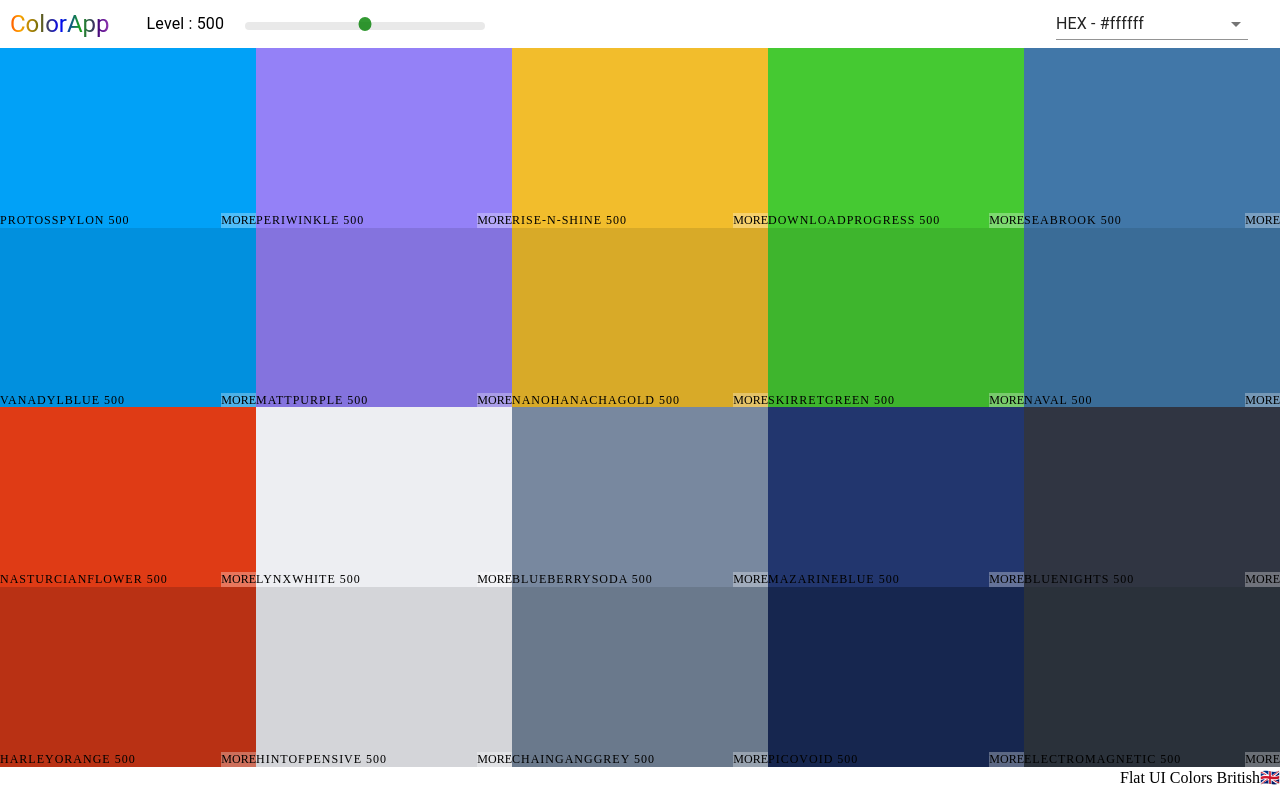
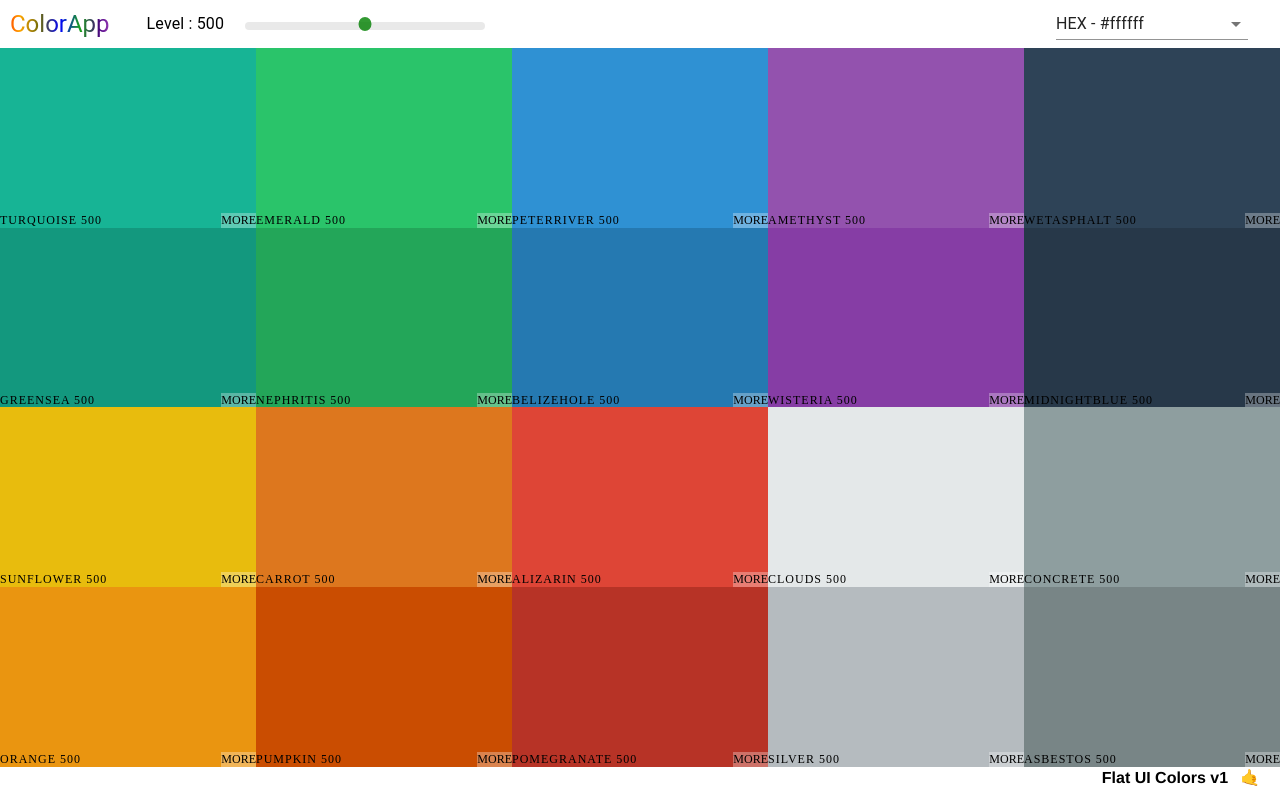
Before and after one commit to Maheen16/Color-App, a React (Create React App) app: page /palette/1 in a window 1280 px wide. Built offline with nearby package versions, Linux system fonts and the light colour scheme.

Commit message:
setup react-router

```diff
--- a/package.json
+++ b/package.json
@@ -16,6 +16,7 @@
     "react": "^17.0.2",
     "react-copy-to-clipboard": "^5.0.4",
     "react-dom": "^17.0.2",
+    "react-router-dom": "^6.2.2",
     "react-scripts": "5.0.0",
     "web-vitals": "^2.1.4"
   },
--- a/src/App.js
+++ b/src/App.js
@@ -1,16 +1,28 @@
 import seedPalettes from "./seedPalettes";
 import Palette from "./Palette";
 import { generatePalette } from "./ColorHelper";
-function App() {
+import { Route, Routes } from "react-router-dom";
+import Navbar from "./Components/Navbar";
+import { Component } from "react";
+import Colorbox from "./Components/Colorbox";
+class App extends Component {
   // console.log(generatePalette(seedPalettes[4]));
   // console.log(seedPalettes);
-  return (
-    <div className="App">
-      <Palette palette={generatePalette(seedPalettes[5])} />
-
-      {/* {...seedPalettes[4]} object destructuring - whatever inside the seedPalettes will be passed as a prop */}
-    </div>
-  );
+  render() {
+    return (
+      <Routes>
+        <Route path="/" element={<Colorbox />} />
+        <Route
+          path="/palette/:id"
+          element={<Palette palette={generatePalette(seedPalettes[1])} />}
+        />
+        {/* <div>
+        <Palette palette={generatePalette(seedPalettes[1])} />
+        {...seedPalettes[4]} object destructuring - whatever inside the
+        seedPalettes will be passed as a prop
+      </div> */}
+      </Routes>
+    );
+  }
 }
-
 export default App;
--- a/src/Palette.js
+++ b/src/Palette.js
@@ -3,7 +3,7 @@ import React, { Component } from "react";
 import { withStyles } from "@mui/styles";
 import Colorbox from "./Components/Colorbox";
 import Navbar from "./Components/Navbar";
-import "./Styling/Palette.css ";
+import "./Styling/Palette.css";
 export const styles = () => ({
   colorboxes: {
     height: "90%",
--- a/src/index.js
+++ b/src/index.js
@@ -1,10 +1,11 @@
 import React from "react";
 import ReactDOM from "react-dom";
+import { BrowserRouter } from "react-router-dom";
 import App from "./App";
 
 ReactDOM.render(
-  <React.StrictMode>
+  <BrowserRouter>
     <App />
-  </React.StrictMode>,
+  </BrowserRouter>,
   document.getElementById("root")
 );
```
Also changed, not shown: 1 other file (tests, documents, lock files or other folders).
